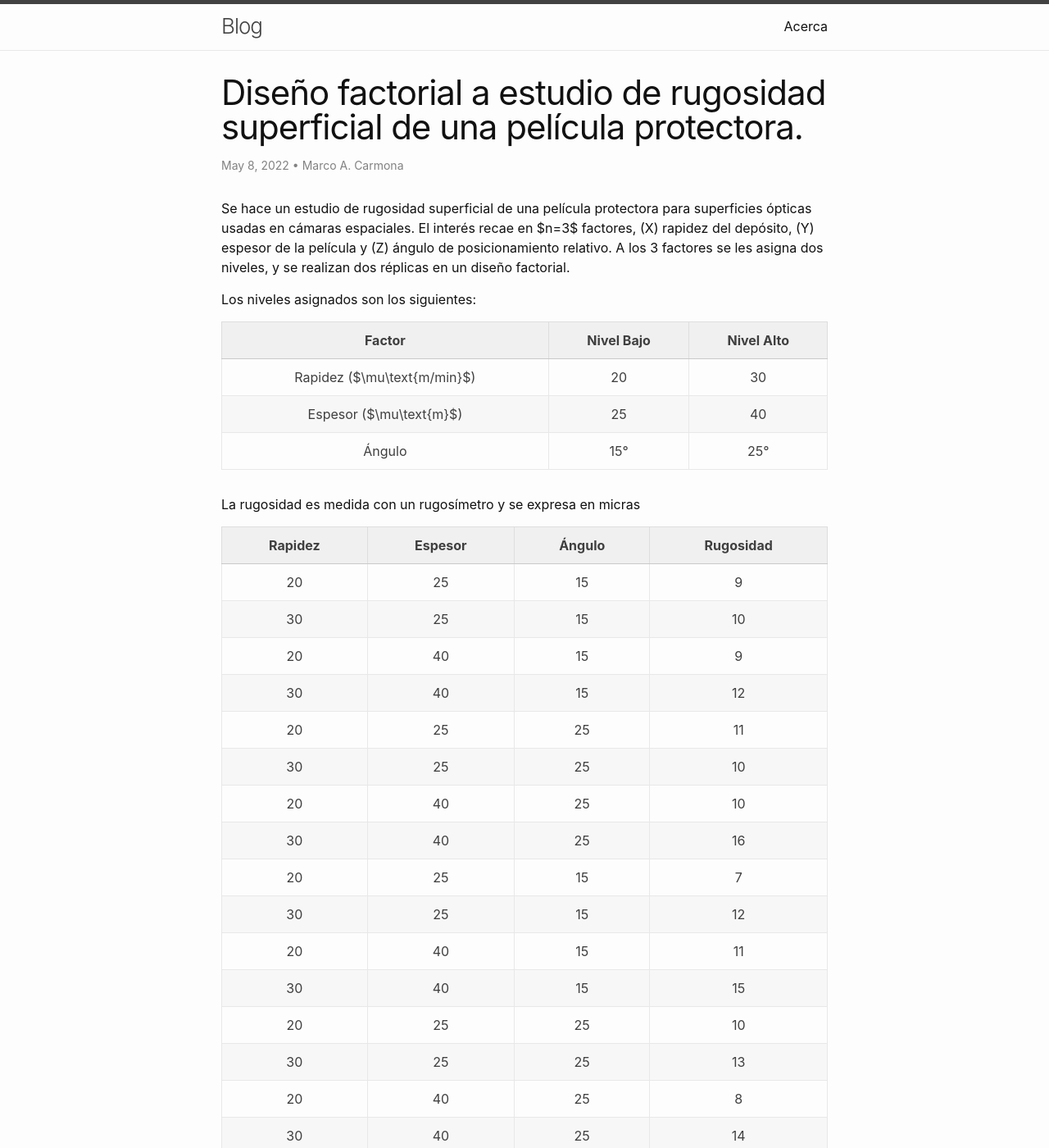
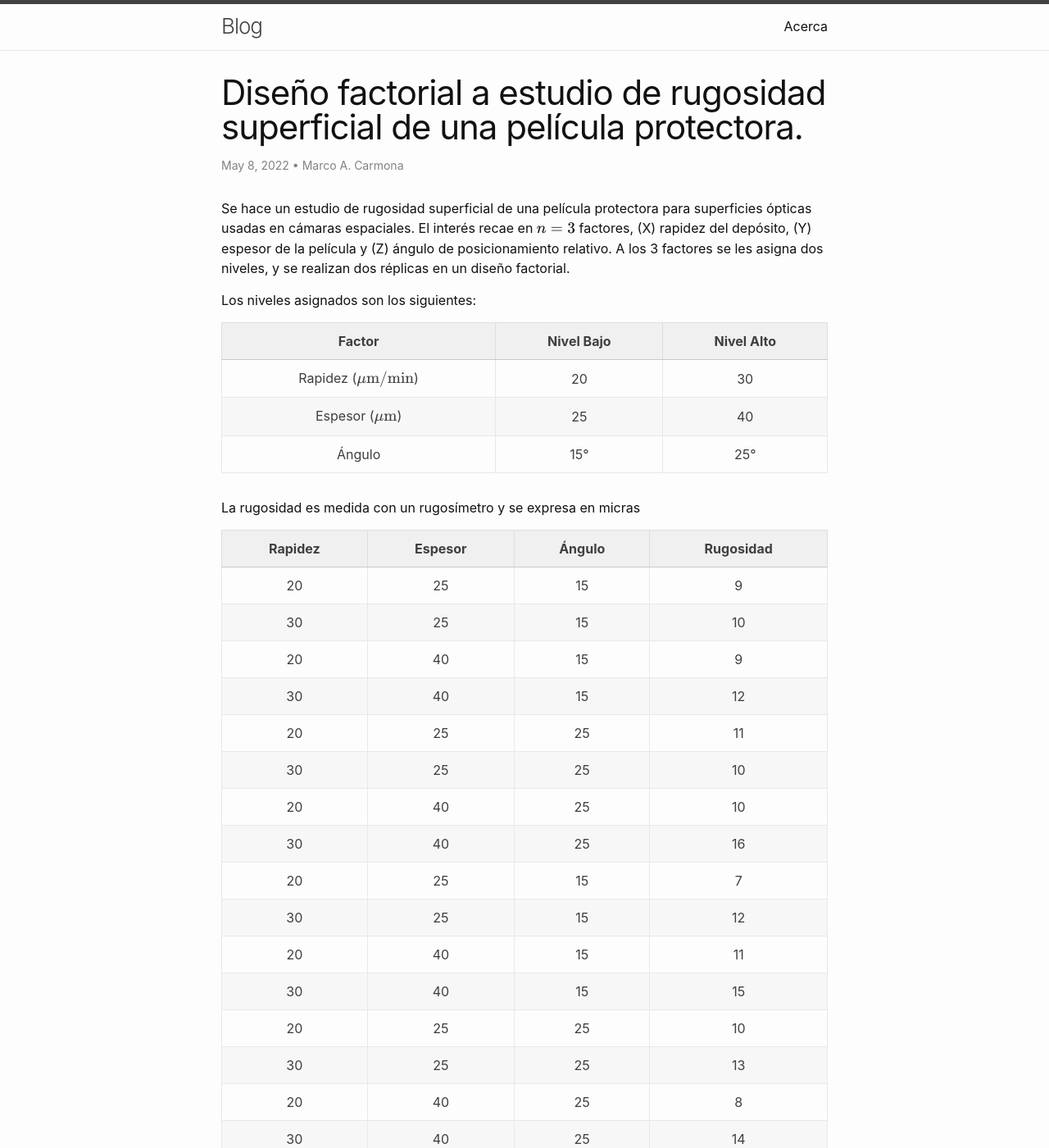
Before and after one commit to marcocarmonaga/Blog, a Jekyll site: the page built from _posts/2022-05-08-Diseño_factorial_a_estudio_de_rugosidad_superficial_de_una_pelicula_protectora.md, in a window 1280 px wide and 1400 px high. Shown: the whole window at 82% size. Built offline with Jekyll 4.4.1, drawn with Linux system fonts in a browser that asks for light colours; nearby versions of some CDN libraries; some of the changed text lies outside the part shown.

Commit message:
updating file

````diff
--- a/_posts/2022-05-08-Diseño_factorial_a_estudio_de_rugosidad_superficial_de_una_pelicula_protectora.md
+++ b/_posts/2022-05-08-Diseño_factorial_a_estudio_de_rugosidad_superficial_de_una_pelicula_protectora.md
@@ -5,14 +5,14 @@ date:   2022-05-08
 author: Marco A. Carmona
 ---
 
-Se hace un estudio de rugosidad superficial de una película protectora para superficies ópticas usadas en cámaras espaciales. El interés recae en $n=3$ factores, (X) rapidez del depósito, (Y) espesor de la película y (Z) ángulo de posicionamiento relativo. A los 3 factores se les asigna dos niveles, y se realizan dos réplicas en un diseño factorial.
+Se hace un estudio de rugosidad superficial de una película protectora para superficies ópticas usadas en cámaras espaciales. El interés recae en $$n=3$$ factores, (X) rapidez del depósito, (Y) espesor de la película y (Z) ángulo de posicionamiento relativo. A los 3 factores se les asigna dos niveles, y se realizan dos réplicas en un diseño factorial.
 
 Los niveles asignados son los siguientes:
 
 |Factor|Nivel Bajo|Nivel Alto|
 |:------:|:----------:|:----------:|
-|Rapidez ($\mu\text{m/min}$)|20|30|
-|Espesor ($\mu\text{m}$)|25|40|
+|Rapidez ($$\mu\text{m/min}$$)|20|30|
+|Espesor ($$\mu\text{m}$$)|25|40|
 |Ángulo|15°|25°|
 
 La rugosidad es medida con un rugosímetro y se expresa en micras
@@ -43,7 +43,7 @@ La rugosidad es medida con un rugosímetro y se expresa en micras
 library(AlgDesign)
 ```
 
-### Generando diseño factorial $2^{k}$ con k = 3 variables
+### Generando diseño factorial $$2^{k}$$ con k = 3 variables
 
 
 ```R
@@ -223,7 +223,7 @@ anova(model)
 
 
 
-De aquí podemos observar que tomando un $\alpha = 0.05$ las interacciones no tienen un gran peso sobre el modelo, y que, por el contrario, el factor rapidez tiene una gran importancia dentro de este; todo esto se puede verificar visualmente observando los gráficos de caja.
+De aquí podemos observar que tomando un $$\alpha = 0.05$$ las interacciones no tienen un gran peso sobre el modelo, y que, por el contrario, el factor rapidez tiene una gran importancia dentro de este; todo esto se puede verificar visualmente observando los gráficos de caja.
 
 
 ```R
````
